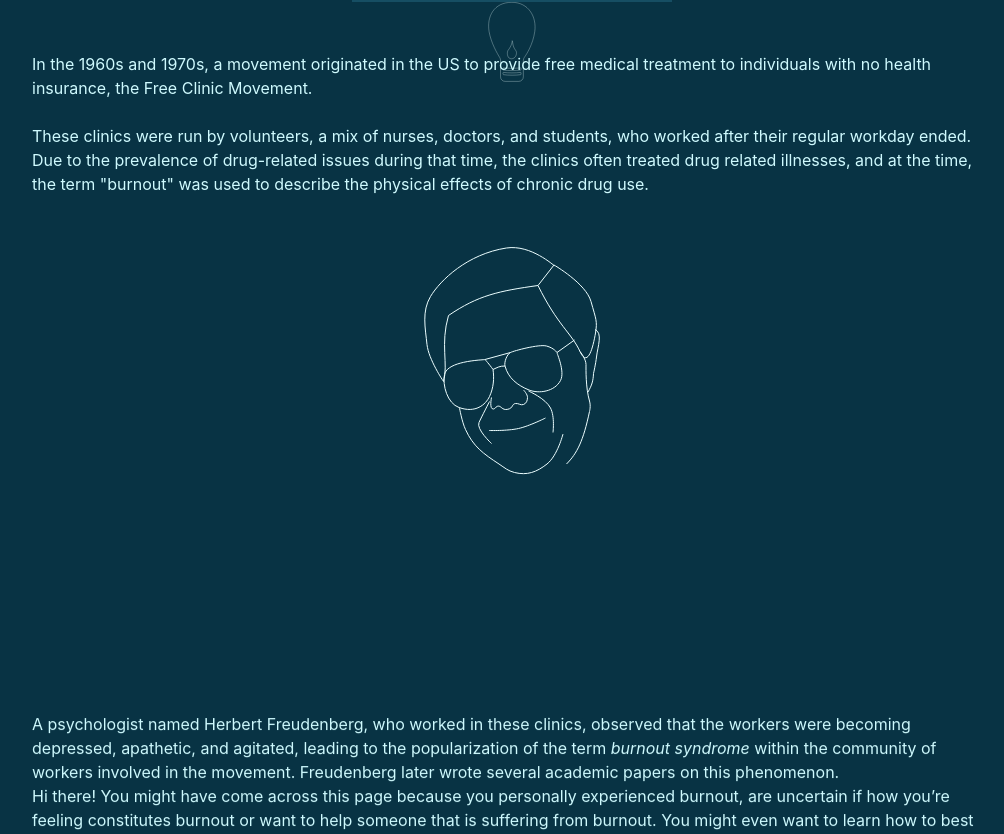
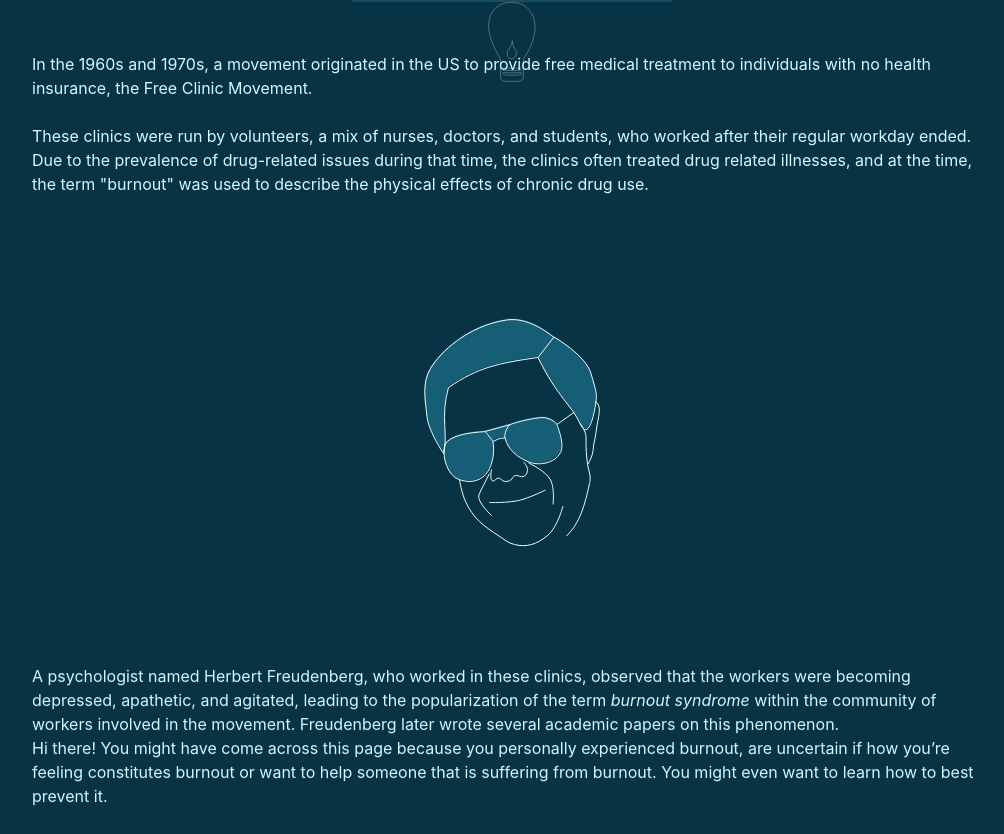
Before and after one commit to phajsi/burnout-spa, a React (Create React App) app: page /burnout-in-tech in a window 1280 px wide. Shown: the part 723-1557 px from the top of the page, without its empty margins (128-1132 px from the left). Built offline with nearby package versions, Linux system fonts and the light colour scheme.

Commit message:
Add more parallax effect and hover effect to start page

```diff
--- a/src/assets/BurnoutLogoIconSVG.tsx
+++ b/src/assets/BurnoutLogoIconSVG.tsx
@@ -12,10 +12,12 @@ const BurnoutLogoIconSVG: any = () => {
         stroke="white"
         stroke-width="4"
       />
+      {/* Light part */}
       <path
         d="M117.256 157.008C128.397 142.903 130.666 130.21 130.666 125.744C132.867 126.462 130.666 143.61 141.807 157.016C147.908 164.359 143.518 180.912 132.867 183.815C129.499 184.732 127.28 184.79 123.928 183.815C113.562 180.799 113.34 161.966 117.256 157.008Z"
         stroke="white"
         stroke-width="2"
+        className="group-hover:fill-amber-200"
       />
       <path
         d="M102.277 214.043C115.813 215.938 142.439 216.003 157.729 214.135C158.624 214.026 159.417 214.713 159.417 215.606V219.974C159.417 220.711 158.869 221.335 158.13 221.422C143.53 223.139 116.425 223.351 102.142 221.369C101.668 221.304 101.264 221.012 101.058 220.584C99.8873 218.154 99.685 216.624 100.894 214.653C101.181 214.186 101.73 213.967 102.277 214.043Z"
--- /dev/null
+++ b/src/assets/FreudenbergCol1SVG.tsx
@@ -0,0 +1,22 @@
+const FreudenbergCol1SVG: any = () => {
+  return (
+    <svg
+      width="175"
+      height="227"
+      viewBox="0 0 175 227"
+      fill="none"
+      xmlns="http://www.w3.org/2000/svg"
+    >
+      <path
+        d="M19.7056 126.929C22.5207 112.904 59.5602 112.386 60.2384 111.965C60.2168 111.941 60.2057 111.929 60.2057 111.929L85.7057 104.929C88.953 103.259 114.206 96.4286 121.706 98.4286C129.206 100.429 132.206 104.929 132.206 104.929C131.854 105.373 140.485 123.894 135.706 132.929C129.698 144.286 113.855 146.275 104.206 142.429C92.6625 137.828 83.3551 130.449 80.2057 118.429C74.7057 118.429 72.892 119.781 68.2057 121.929C69.5508 130.586 68.7715 140.429 64.7057 148.929C60.7732 157.149 50.8429 165.861 34.2057 159.929C22.4601 155.74 17.5629 137.603 19.7056 126.929Z"
+        fill="#155E75"
+      />
+      <path
+        d="M129.021 17.6653L129.206 17.4286C129.206 17.4286 161.206 35.9286 166.206 53.9286C171.206 71.9286 172.708 73.4263 170.706 85.4286C169.382 93.3589 165.223 114.683 158.753 109.297C157.638 108.369 156.455 106.648 155.206 103.929C146.706 85.4286 132.825 77.785 113.206 37.9286C74.5422 43.3743 53.5216 47.5362 23.7056 67.9286C15.3276 96.7667 23.7056 116.429 18.7056 133.929C18.7056 133.929 3.76083 111.904 2.20558 96.9286C0.498111 80.488 -3.13475 63.6586 5.70558 48.9286C15.4196 32.7428 42.5883 6.38354 81.7056 0.428578C104.038 -2.97113 125.267 14.8869 129.021 17.6653Z"
+        fill="#155E75"
+      />
+    </svg>
+  );
+};
+
+export default FreudenbergCol1SVG;
--- a/src/pages/Burnout.tsx
+++ b/src/pages/Burnout.tsx
@@ -7,6 +7,7 @@ import {
   InefficacyColSVG,
   BurnoutLogoSVG,
 } from "../assets/";
+import FreudenbergCol1SVG from "../assets/FreudenbergCol1SVG";
 
 const styles = {
   centerCSS:
@@ -54,11 +55,21 @@ const Burnout = () => (
         </p>
       </div>
     </Parallax>
-    <Parallax speed={10}>
-      <div className="flex mt-8 justify-center items-center h-96">
-        <FreudenbergSVG />
+    {/* Freudenberg cool effect */}
+    <div className="w-52 h-72 m-12 mx-auto">
+      <div className="relative flex justify-center">
+        <Parallax speed={12}>
+          <div className={`${styles.centerCSS}` + " -z-10 mt-10"}>
+            <FreudenbergCol1SVG />
+          </div>
+        </Parallax>
+        <Parallax speed={8}>
+          <div className={`${styles.centerCSS}` + " z-10"}>
+            <FreudenbergSVG />
+          </div>
+        </Parallax>
       </div>
-    </Parallax>
+    </div>
     <Parallax speed={-4}>
       <div className="mx-auto text-cyan-100 my-4 w-3/4 place-items-center">
         <p>
--- a/src/pages/Home.tsx
+++ b/src/pages/Home.tsx
@@ -4,13 +4,13 @@ import { BurnoutLogoIconSVG } from "../assets";
 const Home = () => {
   return (
     <div className="grid place-content-center h-screen">
-      <p className="text-neutral-200 font-bold w-max text-2xl font-mono mb-4">
+      <p className="text-neutral-200 font-bold md:text-2xl font-mono mb-4">
         Learn more about burnout in Tech ...
       </p>
 
       <a
         href="burnout-in-tech"
-        className="w-fit m-auto inline-flex items-center justify-center h-16 px-8 py-0 text-xl font-semibold text-center text-gray-200 no-underline align-middle transition-all duration-300 ease-in-out bg-transparent border-2 border-gray-600 border-solid rounded-full cursor-pointer select-none hover:text-white hover:border-white focus:shadow-xs focus:no-underline"
+        className="w-fit group m-auto inline-flex items-center justify-center h-16 px-8 py-0 text-xl font-semibold text-center text-gray-200 no-underline align-middle transition-all duration-300 ease-in-out bg-transparent border-2 border-gray-600 border-solid rounded-full cursor-pointer select-none hover:text-white hover:border-white focus:shadow-xs focus:no-underline"
       >
         <BurnoutLogoIconSVG />
         <p className="ml-4">Learn More</p>
```
